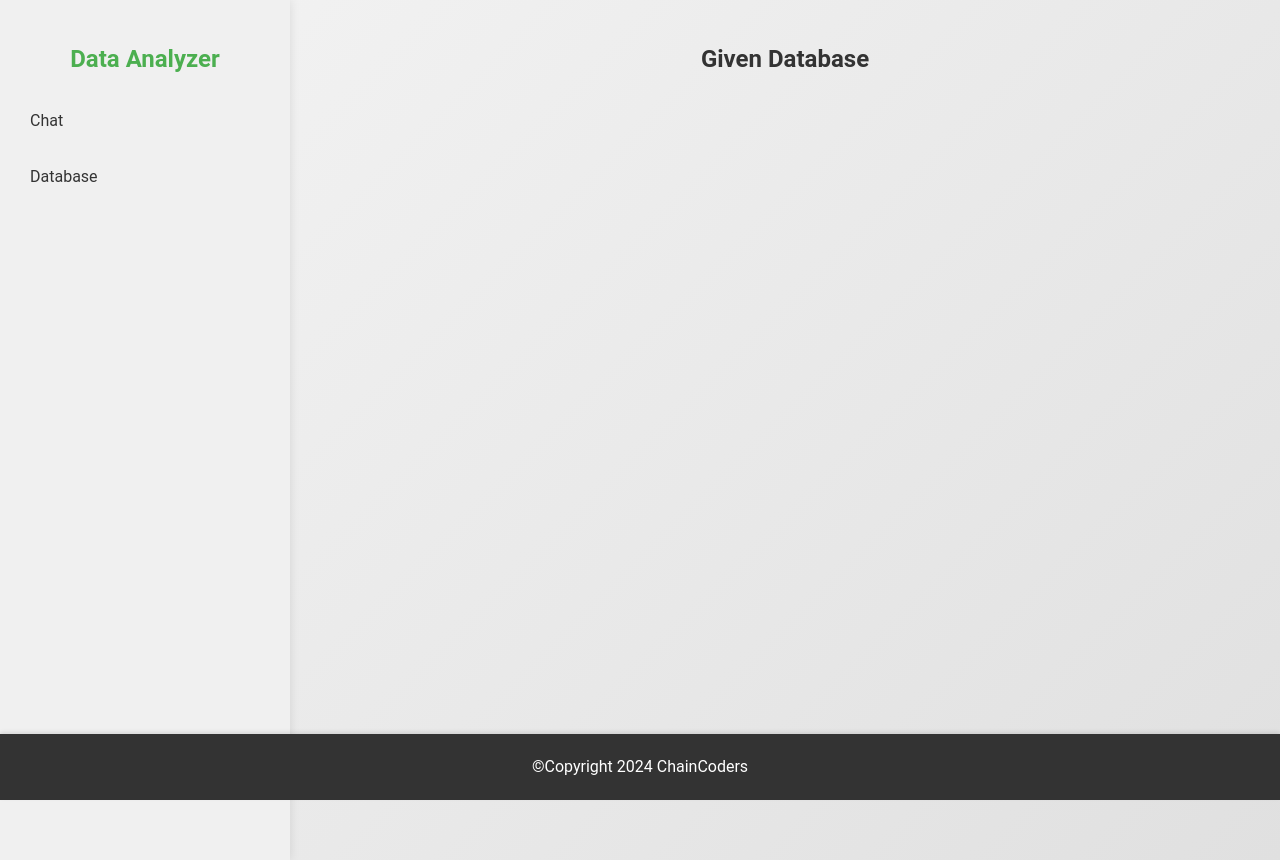
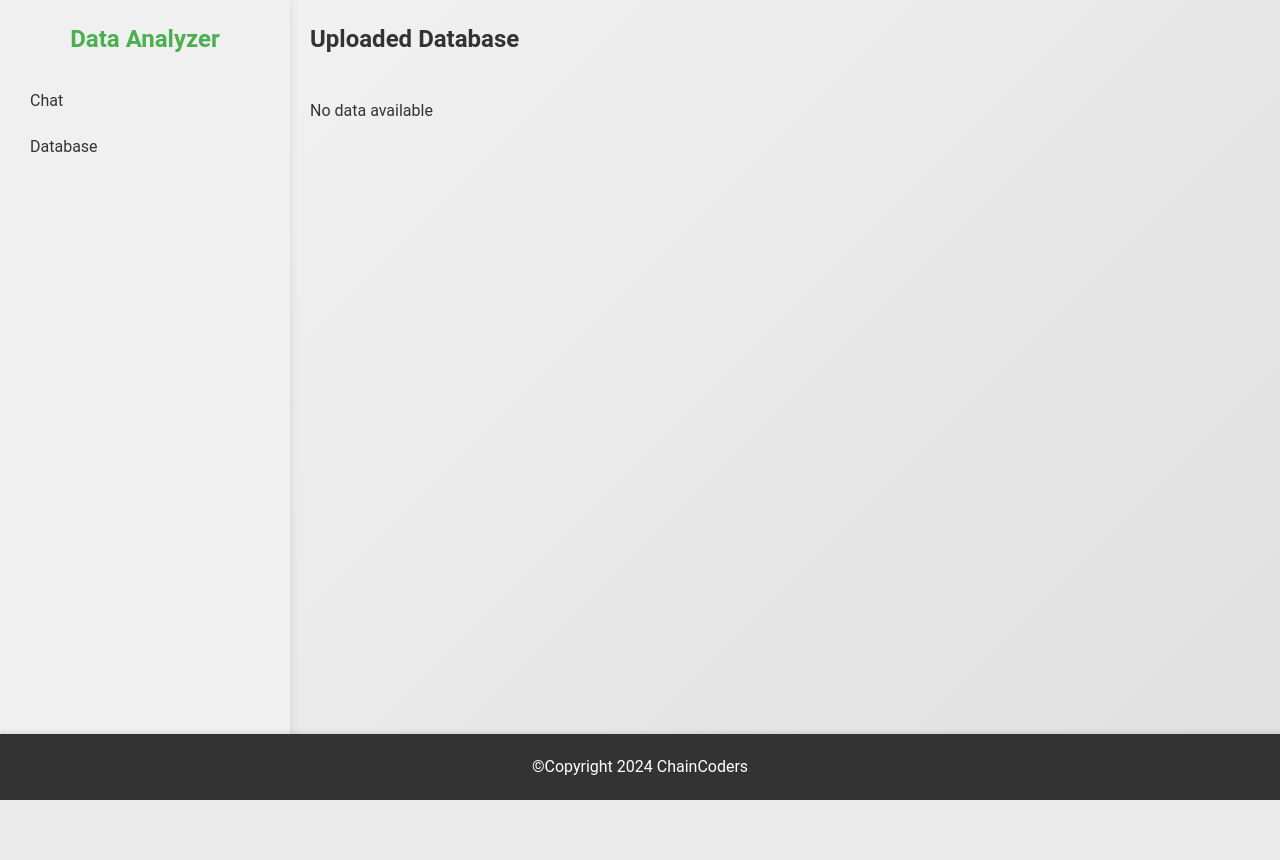
Before and after one commit to QwertyFusion/Database-Analyzer, a Node server app: page /database in a window 1280 px wide. After the commit the page ends 800 px from the top, so only its background shows below. Run offline with Node 20, Linux system fonts and the light colour scheme.

Commit message:
Added database view functionality

```diff
--- a/package.json
+++ b/package.json
@@ -11,8 +11,6 @@
   "author": "",
   "license": "ISC",
   "dependencies": {
-    "ajv": "^8.16.0",
-    "csv-parse": "^5.5.6",
     "csv-parser": "^3.0.0",
     "ejs": "^3.1.10",
     "express": "^4.19.2",
--- a/public/styles.css
+++ b/public/styles.css
@@ -126,30 +126,33 @@ footer {
 
 
 /* Sidebar */
+#app {
+    display: flex;
+    flex-direction: row;
+    min-height: 100vh;
+}
+
 #sidebar {
     width: 250px;
+    min-width: 250px;
     background-color: #f0f0f0;
-    padding: 20px;
+    padding-left: 20px;
+    padding-right: 20px;
+    padding-bottom: 20px;
     box-shadow: 0 0 10px rgba(0, 0, 0, 0.1);
 }
 
 .sidebar-header {
     text-align: center;
-    margin-bottom: 20px;
 }
 
 .sidebar-header h2 {
     color: #4CAF50;
 }
 
-.sidebar-tabs {
-    margin-bottom: 20px;
-}
-
 .sidebar-tab {
     display: block;
     padding: 10px;
-    margin-bottom: 10px;
     border-radius: 5px;
     text-decoration: none;
     color: #333;
@@ -160,65 +163,36 @@ footer {
     background-color: #e0e0e0;
 }
 
-#app {
-    display: flex;
-    flex-direction: row;
-    min-height: 100vh;
-}
-
-#sidebar {
-    width: 250px;
-    background-color: #f0f0f0;
-    padding: 20px;
-    box-shadow: 0 0 10px rgba(0, 0, 0, 0.1);
-}
-
-.sidebar-header {
-    text-align: center;
-    margin-bottom: 20px;
-}
-
-.sidebar-header h2 {
-    color: #4CAF50;
-}
-
-.sidebar-content {
-    overflow-y: auto;
-    max-height: calc(100vh - 120px);
-}
-
 
 /* Chat Area */
 #chat-container {
     flex: 1;
     display: flex;
     flex-direction: column;
-    height: 100vh;
-    padding: 20px;
-    padding-bottom: 40px;
+    height: auto;
 }
 
 #chat-header {
-    text-align: center;
-    margin-bottom: 20px;
+    text-align: left;
+    padding-left: 20px;
 }
 
 #chat-messages {
     flex: 1;
     display: flex;
     flex-direction: column;
-    max-height: calc(100vh - 270px);
-    overflow-y: auto;
-    padding: 10px;
+    max-height: calc(100vh - 248px);
+    overflow-y: scroll;
+    margin: 20px;
+    margin-right: 0px;
+    padding-right: 20px;
 }
 
 #chat-input-container {
     display: flex;
     align-items: center;
-    position: fixed;
-    bottom: 80px;
-    left: 310px;
-    right: 20px;
+    margin-left: 20px;
+    margin-right: 20px;
 }
 
 #chat-input {
@@ -227,7 +201,6 @@ footer {
     border: 3px solid #ccc;
     border-radius: 10px;
     font-size: 16px;
-    overflow: hidden;
 }
 
 #send-button {
@@ -299,15 +272,68 @@ footer {
     display: flex;
     flex-direction: column;
     height: 100vh;
-    padding: 20px;
-    padding-bottom: 40px;
 }
 
 #database-header {
-    text-align: center;
-    margin-bottom: 20px;
+    text-align: left;
+    padding-left: 20px;
 }
 
+/* Database Table Format */
+
+/* Table container to allow scrolling */
+#databaseTable {
+    max-height: 80vh;
+    max-width: calc(100vw - 330px);
+    overflow: scroll;
+    margin: 20px 0;
+    margin-left: 20px;
+}
+
+#databaseTable table {
+    width: 100%;
+    border-collapse: collapse;
+    table-layout: auto;
+}
+
+#databaseTable th, #databaseTable td {
+    border: 1px solid #ddd;
+    padding: 8px;
+}
+
+#databaseTable th {
+    background-color: #4CAF50;
+    color: white;
+    text-align: left;
+}
+
+#databaseTable tr:nth-child(even) {
+    background-color: #f2f2f2;
+}
+
+#databaseTable tr:hover {
+    background-color: #ddd;
+}
+
+#databaseTable td {
+    text-align: left;
+    white-space: nowrap;
+}
+
+/* Scrollbar styles */
+#databaseTable::-webkit-scrollbar {
+    width: 12px;
+    height: 12px;
+}
+
+#databaseTable::-webkit-scrollbar-thumb {
+    background: #888;
+    border-radius: 6px;
+}
+
+#databaseTable::-webkit-scrollbar-thumb:hover {
+    background: #555;
+}
 
 /* FOOTER.EJS */
 footer {
--- a/server/index.js
+++ b/server/index.js
@@ -3,6 +3,8 @@ import multer from 'multer';
 import path from 'path';
 import { fileURLToPath } from 'url';
 import { fileValidation } from './middleware/fileValidation.js';
+import csvParser from 'csv-parser';
+import stream from 'stream';
 
 const __filename = fileURLToPath(import.meta.url);
 const __dirname = path.dirname(__filename);
@@ -10,13 +12,15 @@ const __dirname = path.dirname(__filename);
 const app = express();
 const port = process.env.PORT || 3000;
 
-// Set storage engine to memory storage
+// Use memory storage for multer to store the file buffer in memory
 const storage = multer.memoryStorage();
 
-// Initialize upload
+// Middleware to parse JSON request bodies
+app.use(express.json());
+
 const upload = multer({
   storage: storage,
-  limits: { fileSize: 25 * 1024 * 1024 }, // limit file size to 25MB
+  limits: { fileSize: 25 * 1024 * 1024 }, // Limit file size to 25MB
   fileFilter: (req, file, cb) => {
     checkFileType(file, cb);
   }
@@ -24,7 +28,7 @@ const upload = multer({
   { name: 'databaseFile', maxCount: 1 }
 ]);
 
-// Check file type
+// Function to check if the uploaded file is a CSV
 function checkFileType(file, cb) {
     const filetypes = /csv/;
     const extname = filetypes.test(path.extname(file.originalname).toLowerCase());
@@ -41,42 +45,60 @@ function checkFileType(file, cb) {
 app.set('view engine', 'ejs');
 app.set('views', path.join(__dirname, 'views'));
 
-// Static folder
+// Serve static files from the public directory
 app.use(express.static(path.join(__dirname, '../public')));
 
-// Route for file upload form
+let csvData = [];
+
+// Route for the home page
 app.get('/', (req, res) => res.render('index'));
 
-// Handle file uploads with validation middleware
+// Handle file upload and CSV parsing
 app.post('/upload', upload, fileValidation, (req, res) => {
     const errors = req.fileValidationErrors;
     if (errors) {
         return res.json({ success: false, message: errors });
     }
-    res.json({ success: true });
+
+    const csvFile = req.files['databaseFile'][0];
+    const results = [];
+
+    // Create a stream from the file buffer
+    const bufferStream = new stream.PassThrough();
+    bufferStream.end(csvFile.buffer);
+
+    // Parse the CSV data
+    bufferStream
+        .pipe(csvParser())
+        .on('data', (row) => {
+            results.push(row);
+        })
+        .on('end', () => {
+            csvData = results;
+            res.json({ success: true });
+        })
+        .on('error', (error) => {
+            res.json({ success: false, message: error.message });
+        });
 });
 
-// Handle the chat page
+// Route for the chat page
 app.get('/chat', (req, res) => {
-  res.render('chat');
+    res.render('chat');
 });
 
-// Handle user questions
+// Handle user questions (for the chat functionality)
 app.post('/ask', (req, res) => {
-  const question = req.body.question;
-  console.log('User question:', question);
+    const question = req.body.question;
+    console.log('User question:', question);
 
-  // For now, respond with a placeholder answer
-  res.json({ answer: 'This is a demo response. More functionality coming soon!' });
+    // Placeholder response
+    res.json({ answer: 'This is a demo response. More functionality coming soon!' });
 });
 
-// Handle the database page
+// Route for the database page
 app.get('/database', (req, res) => {
-    res.render('database', {  });
-});
-
-app.post('/get-csv-data', (req, res) => {
-
+    res.render('database', { csvData });
 });
 
 app.listen(port, () => console.log(`Server started on port http://localhost:${port}`));
--- a/server/views/database.ejs
+++ b/server/views/database.ejs
@@ -19,35 +19,34 @@
         </div>
         <div id="database-container">
             <div id="database-header">
-                <h2>Given Database</h2>
+                <h2>Uploaded Database</h2>
             </div>
             <div id="databaseTable">
-                <!-- Database table be populated here -->
+                <table>
+                    <% if (csvData && csvData.length > 0) { %>
+                        <thead>
+                            <tr>
+                                <% Object.keys(csvData[0]).forEach(column => { %>
+                                    <th><%= column %></th>
+                                <% }); %>
+                            </tr>
+                        </thead>
+                        <tbody>
+                            <% csvData.forEach(row => { %>
+                                <tr>
+                                    <% Object.values(row).forEach(value => { %>
+                                        <td><%= value %></td>
+                                    <% }); %>
+                                </tr>
+                            <% }); %>
+                        </tbody>
+                    <% } else { %>
+                        <p>No data available</p>
+                    <% } %>
+                </table>
             </div>
         </div>
     </div>
-
     <%- include('footer') %>
-
-    <script>
-        // Fetch and display CSV data
-        fetch('/get-csv-data')
-            .then(response => response.json())
-            .then(data => {
-                const table = document.getElementById('databaseTable');
-                data.forEach((row, index) => {
-                    const rowElement = document.createElement('tr');
-                    Object.values(row).forEach(cell => {
-                        const cellElement = document.createElement(index === 0 ? 'th' : 'td');
-                        cellElement.textContent = cell;
-                        rowElement.appendChild(cellElement);
-                    });
-                    table.appendChild(rowElement);
-                });
-            })
-            .catch(error => {
-                console.error('Error fetching CSV data: ', error);
-            });
-    </script>
 </body>
 </html>
```
Also changed, not shown: server/views/chat.ejs (+9 -0 lines), 1 other file.
